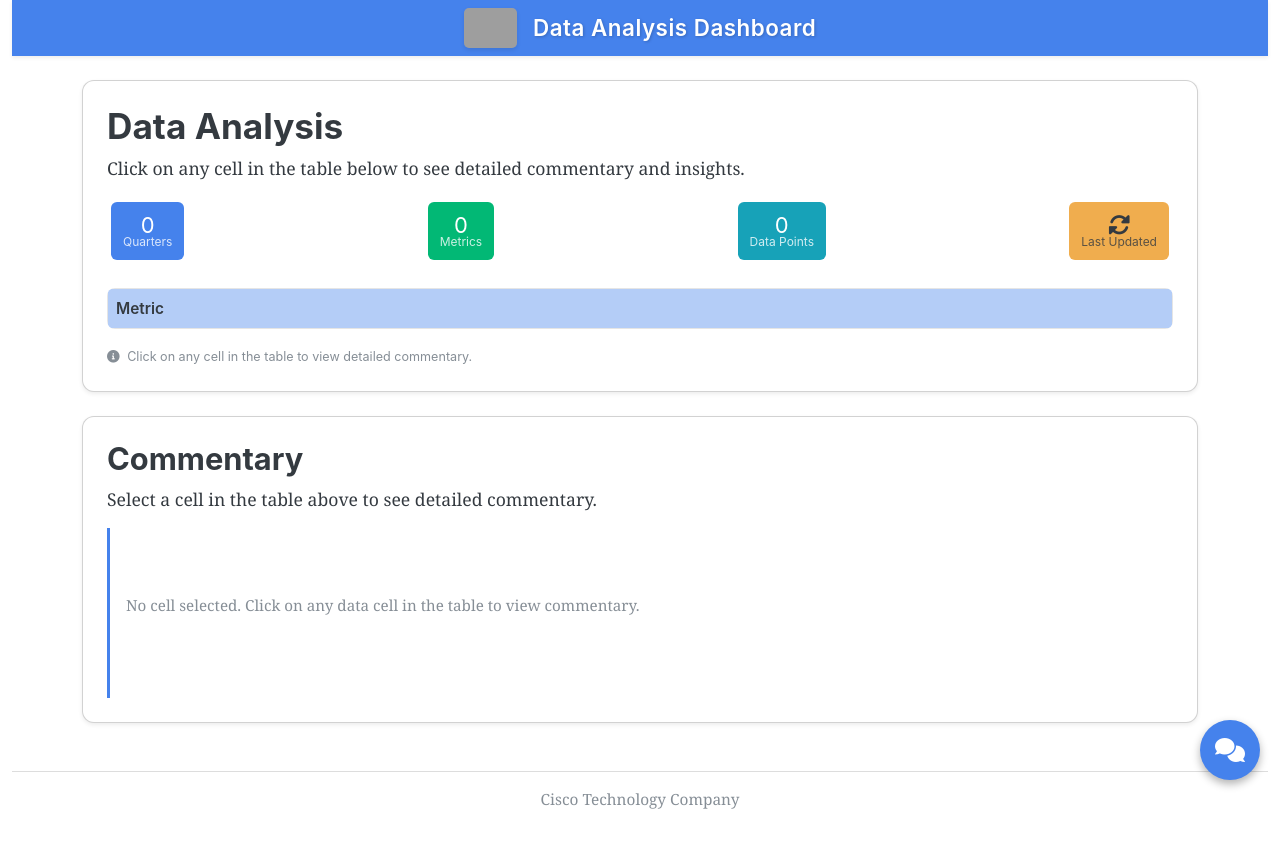
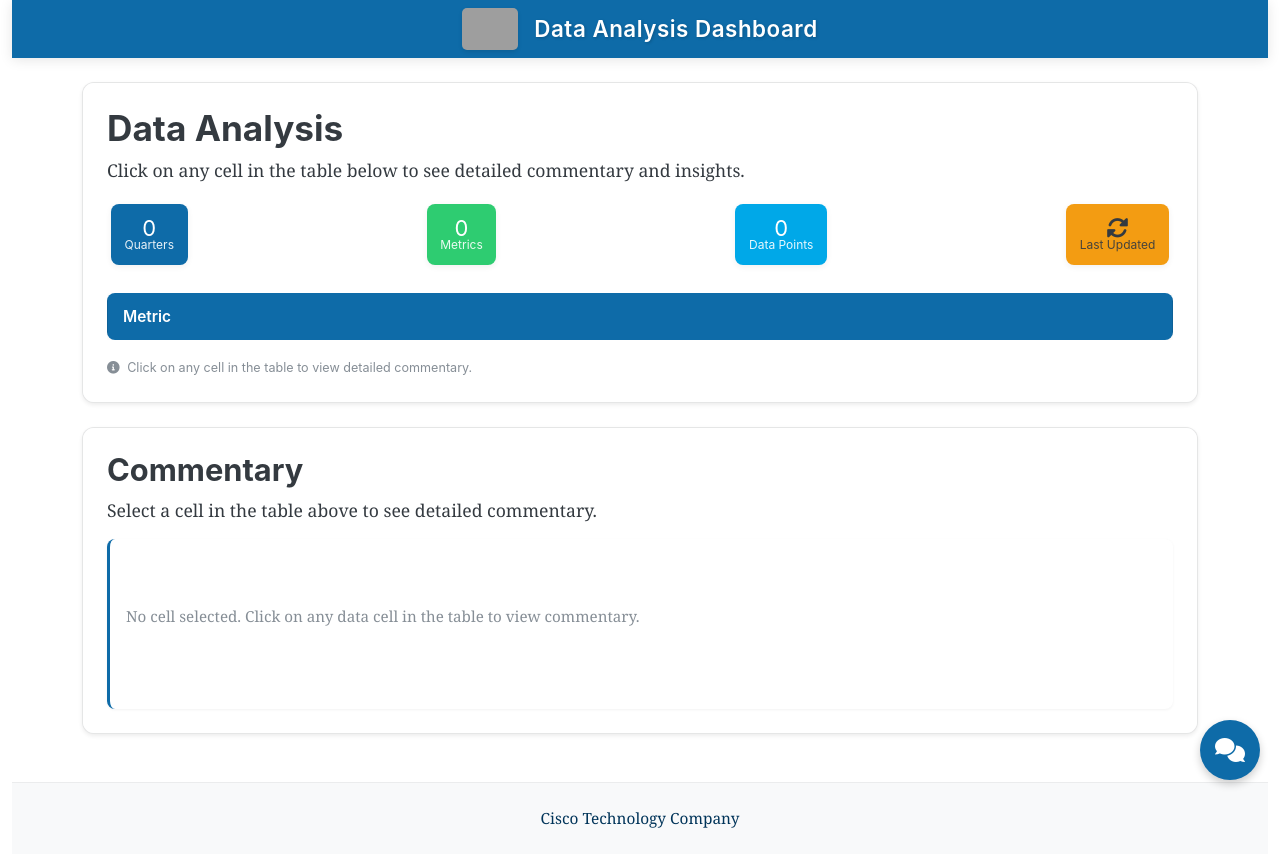
Before and after one commit to iamthephd/startingone, a Flask app: template version3/templates/analysis.html in a window 1280 px wide. Before the commit the page ends 809 px from the top, so only its background shows below. Run offline with Flask 3, Linux system fonts and the light colour scheme; the template is opened without the code that fills it, so the values that code supplies are empty; some libraries are stand-ins or nearby versions; grey boxes are pictures that could not be loaded.

Commit message:
modified

```diff
--- a/version3/static/css/chatbot.css
+++ b/version3/static/css/chatbot.css
@@ -11,19 +11,19 @@
     width: 60px;
     height: 60px;
     border-radius: 50%;
-    background-color: var(--bs-primary);
+    background-color: var(--primary-color);
     display: flex;
     justify-content: center;
     align-items: center;
     cursor: pointer;
-    box-shadow: 0 4px 8px rgba(0, 0, 0, 0.3);
+    box-shadow: 0 4px 8px rgba(0, 0, 0, 0.2);
     transition: all 0.3s ease;
 }
 
 #chatbot-icon:hover {
     transform: scale(1.1);
-    box-shadow: 0 6px 12px rgba(0, 0, 0, 0.4);
-    background-color: var(--bs-primary);
+    box-shadow: 0 6px 12px rgba(0, 0, 0, 0.3);
+    background-color: var(--primary-dark);
 }
 
 #chatbot-icon i {
--- a/version3/static/css/styles.css
+++ b/version3/static/css/styles.css
@@ -1,4 +1,15 @@
-/* Main styles for the application */
+/* Main styles for the application - Professional Light Theme */
+
+/* Variables for consistent color scheme */
+:root {
+    --primary-color: #0e6ba8;
+    --primary-light: #00a8e8;
+    --primary-dark: #003459;
+    --neutral-light: #f8f9fa;
+    --neutral-accent: #e9ecef;
+    --text-primary: #212529;
+    --text-secondary: #6c757d;
+}
 
 /* Navbar styling with logo */
 .navbar-logo {
@@ -15,49 +31,73 @@
     text-shadow: 1px 1px 3px rgba(0, 0, 0, 0.2);
 }
 
-/* Card styling with rounded corners */
+/* Card styling with rounded corners and professional look */
 .card {
     transition: all 0.3s ease;
     border-radius: 0.75rem !important;
     overflow: hidden;
+    border: 1px solid rgba(0,0,0,0.08);
+    background-color: var(--neutral-light);
+    box-shadow: 0 2px 12px rgba(0,0,0,0.05);
 }
 
 .card:hover {
-    box-shadow: 0 0.5rem 1rem rgba(0, 0, 0, 0.15) !important;
+    box-shadow: 0 0.5rem 1rem rgba(0, 0, 0, 0.1) !important;
+    transform: translateY(-2px);
+}
+
+/* Card headers with professional blue theme */
+.card-header {
+    background-color: var(--primary-color) !important;
+    color: white !important;
+    border-bottom: none;
+    padding: 0.8rem 1.25rem;
+}
+
+.card-header h5, .card-header h6 {
+    color: white;
+    margin-bottom: 0;
+}
+
+/* Card body with clean spacing */
+.card-body {
+    padding: 1.5rem;
+    background-color: white;
 }
 
 /* Settings accordion styling */
 .accordion-button:focus {
     box-shadow: none;
-    border-color: rgba(var(--bs-success-rgb), 0.5);
+    border-color: var(--primary-light);
 }
 
 .accordion-button:not(.collapsed) {
-    background-color: rgba(var(--bs-success-rgb), 0.1);
-    color: var(--bs-success);
+    background-color: var(--primary-color);
+    color: white;
 }
 
 /* Selected cell in table */
 .selected-cell {
-    background-color: rgba(13, 110, 253, 0.4) !important; /* Darker sky blue shade */
-    color: var(--bs-dark) !important;
+    background-color: rgba(14, 107, 168, 0.4) !important; /* Using our primary-color */
+    color: white !important;
     font-weight: bold;
     transition: background-color 0.2s ease;
+    box-shadow: inset 0 0 0 1px rgba(255, 255, 255, 0.4);
 }
 
 /* Table cell hover effects */
 #summaryTable tbody td:not(:first-child):hover {
     cursor: pointer;
-    background-color: rgba(13, 110, 253, 0.15) !important; /* Light blue shade */
+    background-color: rgba(0, 168, 232, 0.15) !important; /* Using our primary-light */
 }
 
 /* Hover highlight for cells and commentary */
 .hover-highlight {
-    background-color: rgba(13, 110, 253, 0.25) !important; /* Light blue highlight */
-    color: var(--bs-dark) !important;
-    box-shadow: 0 0 0 2px rgba(13, 110, 253, 0.3) !important;
+    background-color: rgba(0, 168, 232, 0.25) !important; /* Using our primary-light */
+    color: var(--text-primary) !important;
+    box-shadow: 0 0 0 2px rgba(0, 168, 232, 0.3) !important;
     border-radius: 3px;
-    transition: background-color 0.1s ease;
+    transition: all 0.2s ease;
 }
 
 /* Cell reference styling */
@@ -84,24 +124,48 @@
     max-height: 300px;
     overflow-y: auto;
     font-size: 0.95rem;
-    border-left: 3px solid var(--bs-primary);
+    border-left: 3px solid var(--primary-color);
+    background-color: white;
+    padding: 15px;
+    border-radius: 8px;
+    box-shadow: 0 1px 3px rgba(0,0,0,0.05);
     transition: all 0.3s ease;
 }
 
 /* File details badges styling */
 .badge {
-    transition: all 0.2s ease;
-    padding: 0.75rem !important;
+    transition: all 0.3s ease;
+    padding: 0.85rem !important;
+    box-shadow: 0 2px 6px rgba(0, 0, 0, 0.06);
+    border-radius: 8px !important;
 }
 
 .badge:hover {
     transform: translateY(-2px);
-    box-shadow: 0 4px 8px rgba(0, 0, 0, 0.1);
+    box-shadow: 0 4px 12px rgba(0, 0, 0, 0.15);
 }
 
 .badge .text-small {
     font-size: 0.75rem;
-    opacity: 0.8;
+    opacity: 0.9;
+    font-weight: 400;
+}
+
+/* Badge color variants with our theme colors */
+.bg-primary {
+    background-color: var(--primary-color) !important;
+}
+
+.bg-info {
+    background-color: var(--primary-light) !important;
+}
+
+.bg-success {
+    background-color: #2ecc71 !important;
+}
+
+.bg-warning {
+    background-color: #f39c12 !important;
 }
 
 /* Table container with fixed height */
@@ -128,6 +192,9 @@
     margin-bottom: 0; /* Remove bottom margin as container has margin */
     /* This makes first column stick to the left */
     position: relative;
+    border-collapse: separate;
+    border-spacing: 0;
+    box-shadow: 0 2px 10px rgba(0,0,0,0.05);
 }
 
 /* Stick first column to show row names while scrolling horizontally */
@@ -140,39 +207,70 @@
 
 /* Table column header styling */
 #summaryTable thead th {
-    background-color: rgba(var(--bs-primary-rgb), 0.4);
-    color: var(--bs-dark);
+    background-color: var(--primary-color);
+    color: white;
     font-weight: 600;
     border-bottom: none;
     position: sticky;
     top: 0;
     z-index: 2;
+    text-align: center;
+    vertical-align: middle;
+    padding: 12px 15px;
 }
 
 /* Make sure header corner has highest z-index when both sticky positions apply */
 #summaryTable thead th:first-child {
     z-index: 3;
+    text-align: left;
 }
 
 /* Table first column styling (row names) */
 #summaryTable tbody td:first-child {
-    font-weight: bold;
-    background-color: rgba(var(--bs-primary-rgb), 0.3);
-    color: var(--bs-dark);
+    font-weight: 600;
+    background-color: var(--primary-light);
+    color: var(--text-primary);
+    text-align: left;
+    max-width: 200px;
+    white-space: nowrap;
+    overflow: hidden;
+    text-overflow: ellipsis;
+}
+
+/* Add tooltip effect for long row names */
+#summaryTable tbody td:first-child:hover {
+    overflow: visible;
+    white-space: normal;
+    word-break: break-word;
+    background-color: var(--primary-light);
+    position: relative;
+    z-index: 5;
+    box-shadow: 0 0 10px rgba(0,0,0,0.1);
+}
+
+/* Center numeric values in table cells */
+#summaryTable tbody td:not(:first-child) {
+    text-align: center;
+    vertical-align: middle;
 }
 
 /* Make sure the background color of sticky elements shows properly */
 #summaryTable tbody tr:nth-of-type(odd) td:first-child {
-    background-color: rgba(var(--bs-primary-rgb), 0.3);
+    background-color: var(--primary-light);
 }
 
 #summaryTable tbody tr:nth-of-type(even) td:first-child {
-    background-color: rgba(var(--bs-primary-rgb), 0.3);
+    background-color: var(--primary-light);
 }
 
-/* Table striping enhancement */
+/* Table striping enhancement - subtle zebra striping */
 .table-striped > tbody > tr:nth-of-type(odd) > * {
-    background-color: rgba(var(--bs-primary-rgb), 0.05);
+    background-color: rgba(14, 107, 168, 0.05);
+}
+
+/* Highlight on hover for better readability */
+.table-hover > tbody > tr:hover > * {
+    background-color: rgba(14, 107, 168, 0.1);
 }
 
 /* DataTables overrides */
@@ -246,23 +382,27 @@
 }
 
 /* Custom scrollbar for better UX */
-.table-responsive::-webkit-scrollbar {
+.table-responsive::-webkit-scrollbar,
+#commentaryText::-webkit-scrollbar {
     width: 8px;
     height: 8px;
 }
 
-.table-responsive::-webkit-scrollbar-track {
+.table-responsive::-webkit-scrollbar-track,
+#commentaryText::-webkit-scrollbar-track {
     background: #f1f1f1;
     border-radius: 10px;
 }
 
-.table-responsive::-webkit-scrollbar-thumb {
-    background: rgba(var(--bs-primary-rgb), 0.5);
+.table-responsive::-webkit-scrollbar-thumb,
+#commentaryText::-webkit-scrollbar-thumb {
+    background: rgba(14, 107, 168, 0.5);
     border-radius: 10px;
 }
 
-.table-responsive::-webkit-scrollbar-thumb:hover {
-    background: rgba(var(--bs-primary-rgb), 0.7);
+.table-responsive::-webkit-scrollbar-thumb:hover,
+#commentaryText::-webkit-scrollbar-thumb:hover {
+    background: rgba(14, 107, 168, 0.7);
 }
 
 /* Responsive fixes */
--- a/version3/templates/base.html
+++ b/version3/templates/base.html
@@ -17,10 +17,10 @@
 </head>
 <body>
     <div class="container-fluid">
-        <nav class="navbar navbar-expand-lg navbar-light bg-primary text-white mb-4 shadow-sm">
+        <nav class="navbar navbar-expand-lg mb-4" style="background-color: var(--primary-color); box-shadow: 0 2px 12px rgba(0,0,0,0.1);">
             <div class="container">
                 <div class="d-flex align-items-center justify-content-center w-100">
-                    <img src="{{ url_for('static', filename='img/images.jpg') }}" alt="Logo" class="navbar-logo me-3" style="height: 40px; width: auto;">
+                    <img src="{{ url_for('static', filename='img/images.jpg') }}" alt="Logo" class="navbar-logo me-3" style="height: 42px; width: auto;">
                     <span class="navbar-title text-white">Data Analysis Dashboard</span>
                 </div>
             </div>
@@ -30,9 +30,9 @@
             {% block content %}{% endblock %}
         </main>
 
-        <footer class="py-3 mt-5 border-top text-center text-muted">
+        <footer class="py-4 mt-5 text-center" style="background-color: var(--neutral-light); border-top: 1px solid rgba(0,0,0,0.05);">
             <div class="container">
-                <p class="mb-0">Cisco Technology Company</p>
+                <p class="mb-0" style="color: var(--primary-dark); font-weight: 500;">Cisco Technology Company</p>
             </div>
         </footer>
     </div>
```
Also changed, not shown: other parts of version3/static/css/chatbot.css (+40 -26 lines), other parts of version3/static/css/styles.css (+48 -5 lines).
